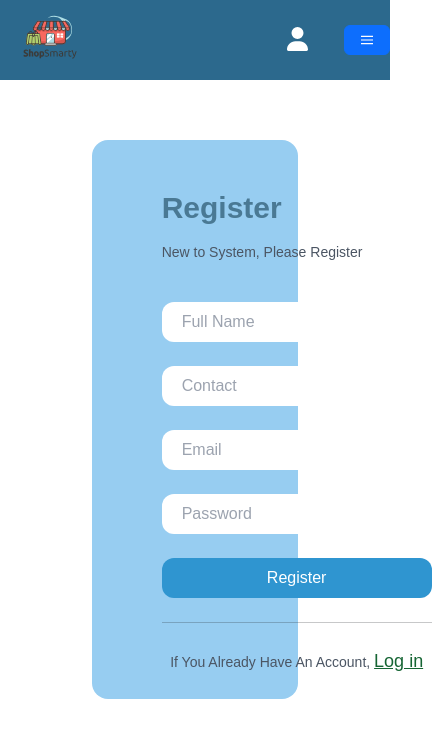
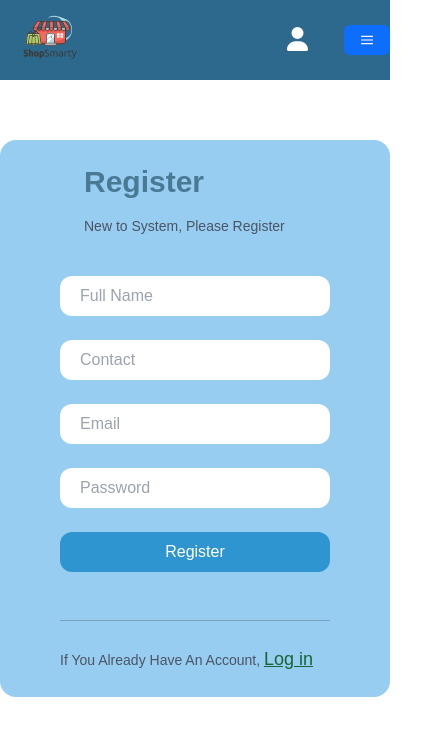
Before and after one commit to NabinChaudhary123/ShopSmartlyFE, an Angular app: page /register in a window 390 px wide. Shown: the top 738 px of the page, 432 px wide, since content can reach past the window. Built offline with nearby package versions, Linux system fonts and the light colour scheme.

Commit message:
register responsive

```diff
--- a/src/app/components/login/login.component.ts
+++ b/src/app/components/login/login.component.ts
@@ -42,12 +42,6 @@ export class LoginComponent {
           window.localStorage.setItem('accessToken', response.token)
           window.localStorage.setItem('userId',response.userId);
           window.localStorage.setItem('role',response.role);
-          // const tokenLength = response.headers.get(AUTH_HEADER).length;
-          // const bearerToken = response.headers.get(AUTH_HEADER).substring(7,tokenLength);
-          // window.localStorage.setItem('accessToken',bearerToken);
-
-        // this.router.navigate(['/AdminDashboard'])
-        // alert('You are logged in successfully')
         if(postData.email === 'admin@gmail.com'){
           this.router.navigate(['/AdminDashboard'])
         }
--- a/src/app/components/register/register.component.html
+++ b/src/app/components/register/register.component.html
@@ -1,84 +1,49 @@
-<!-- <div class="flex justify-center items-center h-[100%] mt-[10%] w-[100%]">
-    <div class="shadow-lg h-[60%] px-[7%]  border-t-4 border-blue-400 rounded-xl bg-sky-100/80">
-        <h1 class="text-3xl font-bold my-4 flex justify-center ">
-            Register
-        </h1>
-
-        <form class="flex flex-col gap-3" [formGroup]="registerForm" (ngSubmit)="submitDetails()">
-            <input class=" w-80 py-[3%] px-[2%] mb-[2%] rounded-xl" type="text" placeholder="Full Name"
-                formControlName="fullName" name="fullName" />
-            <small *ngIf="fullName.invalid && (fullName.dirty || fullName.touched)">
-                <p class="text-red-400">Full Name is required</p>
-            </small>
-            <input class=" w-80 py-[3%] px-[2%] mb-[2%] rounded-xl" type="email" placeholder="Email"
-                formControlName="email" name="email" />
-            <small *ngIf="email.invalid && (email.dirty || email.touched)">
-                <div *ngIf="email.errors?.['required']" class="text-red-300"><b>Email is required</b></div>
-                <div *ngIf="email.errors?.['email']" class="text-red-300"><b>Email is Invalid</b></div>
-            </small>
-            <input class=" w-80 py-[3%] px-[2%] mb-[2%] rounded-xl" type="number" placeholder="Contact"
-                formControlName="contact" name="contact" />
-            <small *ngIf="contact.invalid && (contact.dirty || contact.touched)">
-                <p class="text-red-400">Contact is required</p>
-            </small>
-            <input class=" w-80 py-[3%] px-[2%] mb-[2%] rounded-xl" type="password" placeholder="Password"
-                formControlName="password" name="password" />
-            <small *ngIf="password.invalid && (password.dirty || password.touched)">
-                <p class="text-red-400">password is required</p>
-            </small>
-            <button type="submit" class="bg-blue-400 hover:bg-blue-600 text-white font-bold cursor-pointer px-[5%] py-2 rounded-xl" [disabled]="registerForm.invalid">
-                Register
-            </button>
-        </form>
-        <div class="my-4">
-            <p>Already have an account ?
-                <a class="underline text-red-600" routerLink="/login">Login</a>
-            </p>
-        </div>
-    </div>
-</div> -->
-
-<!-- new -->
-<div class="bg-[#97cdf1] flex w-[53%] mx-auto justify-between rounded-2xl mt-[60px] items-center">
-    <div>
-        <div class="pl-[70px] mt-[50px]">
+<div class="bg-[#97cdf1] flex flex-col md:flex-row md:w-[53%] mx-auto justify-between rounded-2xl mt-[60px] items-center">
+    <div class="md:w-[50%]">
+        <div class="pl-6 md:pl-[70px] mt-6 md:mt-[50px]">
             <h1 class="text-[#4a7994] text-3xl"><b>Register</b></h1>
             <p class="text-sm py-3 text-gray-600">New to System, Please Register</p>
         </div>
-        <form class="mx-auto pl-[70px]" [formGroup]="registerForm" (ngSubmit)="submitDetails()">
-            <div>
-                <input type="text" placeholder="Full Name" name="fullName" formControlName="fullName" class="rounded-xl w-[270px] h-[40px] mt-6 pl-[20px]">
+        <form class="mx-auto md:pl-6 lg:pl-[70px]" [formGroup]="registerForm" (ngSubmit)="submitDetails()">
+            <div class="mt-4 md:mt-6">
+                <input type="text" placeholder="Full Name" name="fullName" formControlName="fullName"
+                    class="rounded-xl w-full md:w-[270px] h-[40px] pl-[20px]">
                 <small *ngIf="fullName.invalid && (fullName.dirty || fullName.touched)">
                     <p class="text-red-500"><b>Full Name is required</b></p>
                 </small>
             </div>
-            <div>
-                <input type="number" placeholder="Contact" name="contact" formControlName="contact" class="rounded-xl w-[270px] h-[40px] mt-6 pl-[20px]">
+            <div class="mt-4 md:mt-6">
+                <input type="number" placeholder="Contact" name="contact" formControlName="contact"
+                class="rounded-xl w-full md:w-[270px] h-[40px] pl-[20px]">
                 <small *ngIf="contact.invalid && (contact.dirty || contact.touched)">
                     <p class="text-red-500"><b>Contact is required</b></p>
                 </small>
             </div>
-            <div>
-                <input type="email" placeholder="Email" name="email" formControlName="email" class="rounded-xl w-[270px] h-[40px] mt-6 pl-[20px]">
+            <div class="mt-4 md:mt-6">
+                <input type="email" placeholder="Email" name="email" formControlName="email"
+                class="rounded-xl w-full md:w-[270px] h-[40px] pl-[20px]">
                 <small *ngIf="email.invalid && (email.dirty || email.touched)">
                     <div *ngIf="email.errors?.['required']" class="text-red-500 pl-4"><b>Email is required</b></div>
                     <div *ngIf="email.errors?.['email']" class="text-red-500 pl-4"><b>Email is invalid</b></div>
                 </small>
             </div>
-            <div>
-                <input type="password" placeholder="Password" name="password" formControlName="password" class="rounded-xl w-[270px] mt-4 h-[40px] pl-[20px]">
+            <div class="mt-4 md:mt-6">
+                <input type="password" placeholder="Password" name="password" formControlName="password"
+                class="rounded-xl w-full md:w-[270px] h-[40px] pl-[20px]">
                 <small *ngIf="password.invalid && (password.dirty || password.touched)">
                     <p class="text-red-500 pl-4 bold"><b>Password is required</b></p>
                 </small>
             </div>
             <div>
-                <button type="submit" class="rounded-xl bg-[#2f95d0] text-white w-[270px] h-[40px] my-4">Register</button>
+                <button type="submit"
+                    class="rounded-xl bg-[#2f95d0] text-white w-[270px] h-[40px] my-4">Register</button>
             </div>
-            <hr>
-            <p class="text-sm my-4 text-center text-gray-600">If You Already Have An Account, <a class="underline text-green-800 text-lg" routerLink="/login">Log in</a></p>
+            <hr class="mt-6">
+            <p class="text-sm mt-6 mb-4 text-gray-600">If You Already Have An Account, <a
+                    class="underline text-green-800 text-lg" routerLink="/login">   Log in</a></p>
         </form>
     </div>
-    <div class="img">
-        <img src="../../../assets/login1.png" alt="image" class="w-[400px] h-[530px] rounded-3xl">
+    <div class=" hidden md:block md:w-[50%]">
+        <img src="../../../assets/login1.png" alt="image" class="w-full md:w-[400px] h-[530px] rounded-3xl">
     </div>
 </div>
```
Also changed, not shown: src/app/components/login/login.component.html (+0 -27 lines).
